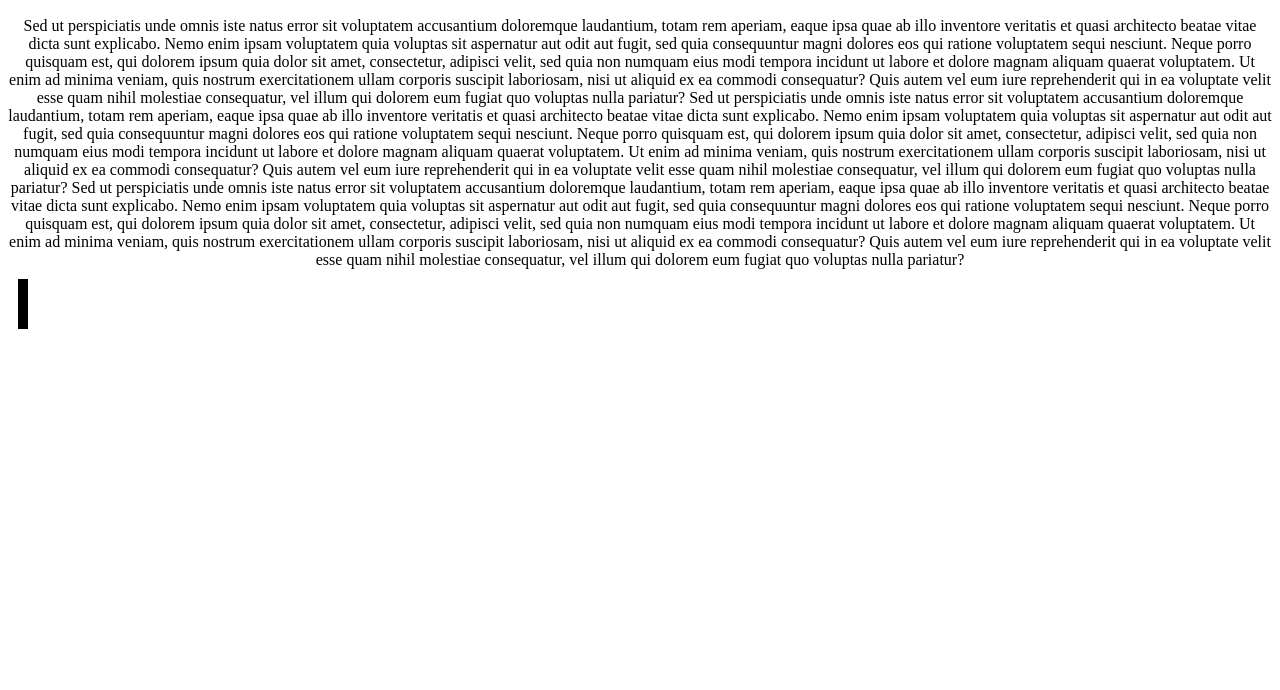
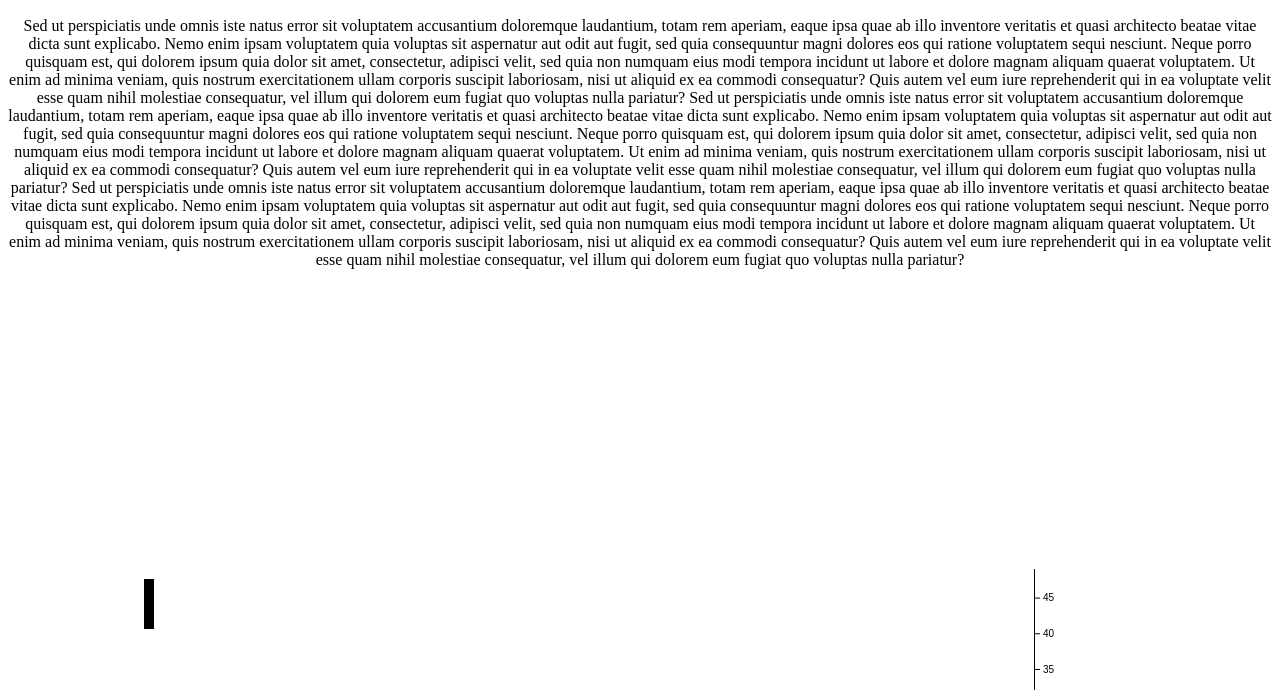
Before and after one commit to yuwinsiriwardhane/mario-kart-deluxe-8-scrollytelling, a plain HTML site: page index.html in a window 1280 px wide. Shown: the part 110-800 px from the top of the page. Drawn offline with nearby package versions, Linux system fonts and the light colour scheme.

Commit message:
update
update

```diff
--- a/data1.csv
+++ b/data1.csv
@@ -6,8 +6,8 @@ Mario Kart DS,23.6,2005,Mario
 Gran Turismo 7,13,2022,Turismo
 Gran Turismo Sport ,12.7,2017,Turismo
 Gran Turismo 6,5.22,2013,Turismo
-Need for Speed: Heat,2.6,2019,Speed
-Need for Speed: Most Wanted,17.8,2012,Speed
-Need for Speed: Carbon,15.6,2006,Speed
-Need for Speed: Pro Street,10.9,2007,Speed
-Need for Speed: Undercover,8.9,2008,Speed
+NFS: Heat,2.6,2019,Speed
+NFS: Most Wanted,17.8,2012,Speed
+NFS: Carbon,15.6,2006,Speed
+NFS: Pro Street,10.9,2007,Speed
+NFS: Undercover,8.9,2008,Speed
--- a/main.js
+++ b/main.js
@@ -13,6 +13,9 @@
 
 let svg1;
 let svg2;
+
+let svg1Width;
+let svg1Height;
 
 let data1;
 
@@ -36,18 +39,50 @@ function barChartDraw()
     //     .attr("cx", 50)
     //     .attr("cy", 50)
     //     .attr("r", 50)
+    let rect1 = svg1.node().getBoundingClientRect();
+    svg1Width = rect1.width;
+    svg1Height = rect1.height;
+    let marginX = 100;
+    let marginY = 50;
 
     // make color scale
     const scaleSoldCopies = d3.scaleOrdinal()
         .domain(["Mario", "Turismo", "Speed"])
         .range(["red", "green", "blue"])
 
+    var xAxis = d3.scaleBand()
+        .range([marginX, svg1Width-marginX])
+        .domain(data1[0].map(function(x) { return x.Title}))
+
+    var xAxisDraw = svg1.append("g")
+        .call(d3.axisBottom(xAxis))
+        .attr("transform", "translate(0, 350)")
+        .selectAll("text")
+            .data(data1[0])
+            .attr("transform", "translate(-10,10)rotate(-55)")
+            .style("text-anchor", "end")
+            .style("font-size", "18px")
+            .style("font-family", "Arial")
+            .style("font-weight", "bold")
+            .style("fill", function(d) { return scaleSoldCopies(d.Type) })
+            .attr("class", "xlabels")
+
+    var yAxis = d3.scaleLinear()
+        .range([svg1Height-marginY, marginY])
+        .domain([0, 70])
+
+    var yAxisDraw = svg1.append("g")
+        .call(d3.axisRight(yAxis))
+        .attr("transform", "translate(900, -200)")
+
+    console.log(xAxisDraw.selectAll("text"))
+
     // make x axis scale
 
     // make y axis scale
 
     console.log(data1[0])
-    svg1.selectAll("bars")
+    svg1.selectAll("mybars")
         .data(data1[0])
         .join(
             enter => enter.append("rect")
--- a/style.css
+++ b/style.css
@@ -15,8 +15,11 @@
 }
 .vis1div
 {
-    width: 1000px;
-    height: 700px;
+    display: flex;
+    justify-content: center; /* Horizontally center */
+    align-items: center; /* Vertically center */
+    width: 100%;
+    height: 1200px;
 }
 .vis2div
 {
@@ -28,6 +31,6 @@ h1
 }
 svg
 {
-    width: 100%;
+    width: 80%;
     height: 600px;
 }
```
